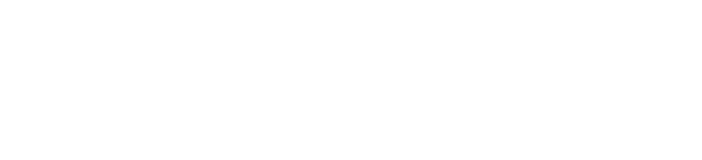
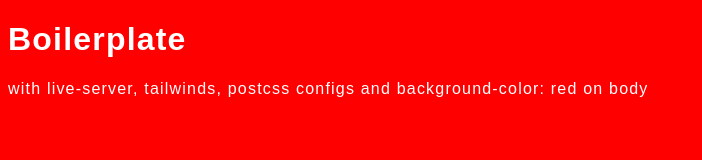
Before and after one commit to hey-shrey/staticboiler, a website: page index.html in a window 1280 px wide. Shown: the whole page, without its empty margins (0-702 px from the left). Drawn offline with Linux system fonts and the light colour scheme.

Commit message:
document update

```diff
--- a/index.html
+++ b/index.html
@@ -4,10 +4,11 @@
     <meta charset="UTF-8">
     <meta name="viewport" content="width=device-width, initial-scale=1.0">
     <meta http-equiv="X-UA-Compatible" content="ie=edge">
-    <title>Document</title>
+    <title>Static Boilerplate</title>
     <link rel="stylesheet" href="static/css/base.css">
 </head>
 <body>
-
+    <h1>Boilerplate</h1>
+    with live-server, tailwinds, postcss configs and background-color: red on body
 </body>
 </html>
--- a/package.json
+++ b/package.json
@@ -17,7 +17,9 @@
     "postcss-simple-vars": "^5.0.2",
     "tailwindcss": "^1.1.2"
   },
-  "devDependencies": {},
+  "devDependencies": {
+    "live-server": "^1.2.1"
+  },
   "scripts": {
     "css": "./build.sh",
     "localcss": "./build.sh --watch"
--- a/static/pcss/base.pcss
+++ b/static/pcss/base.pcss
@@ -1,3 +1,10 @@
 @import "tailwindcss/base";
 @import "tailwindcss/components";
 @import "tailwindcss/utilities";
+
+body {
+    font-family: sans-serif;
+    letter-spacing: 1.2px;
+    color: white;
+    background-color: red;
+}
```
Also changed, not shown: static/css/base.css, 1 other file.
